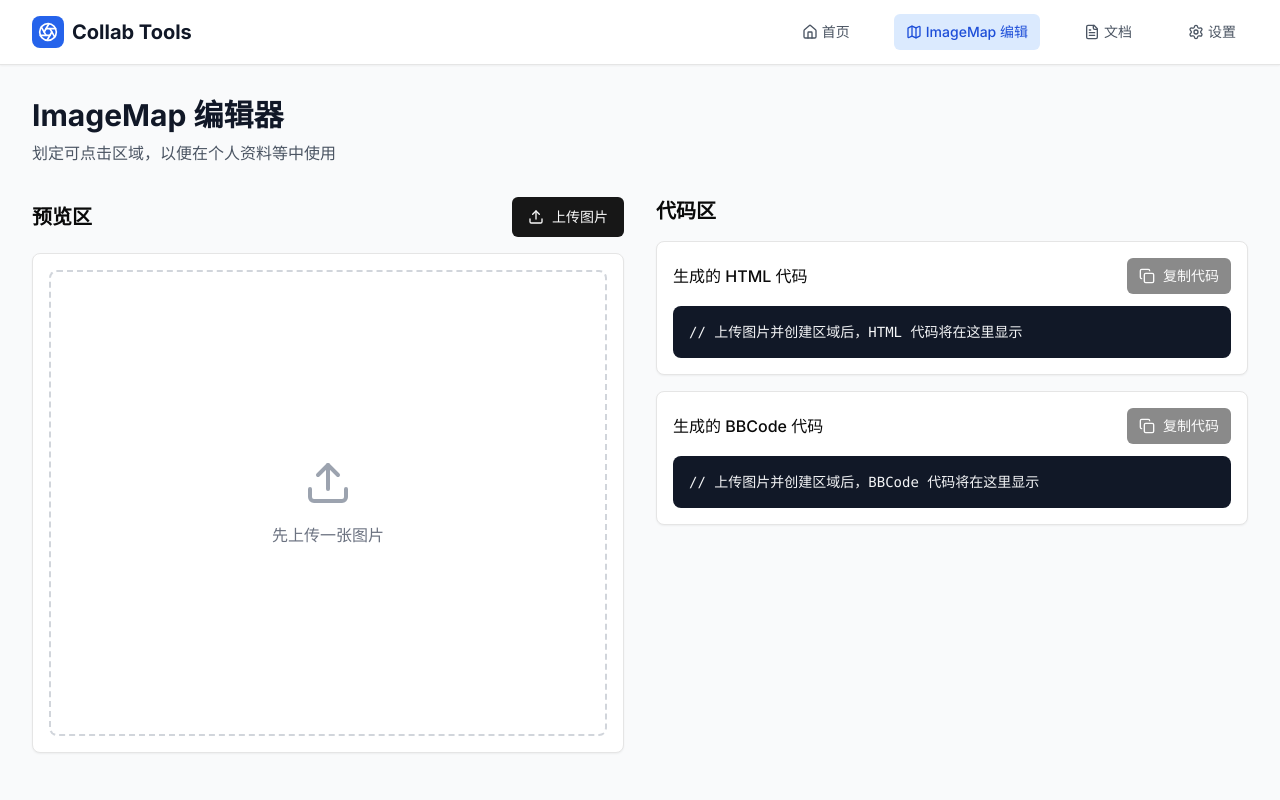
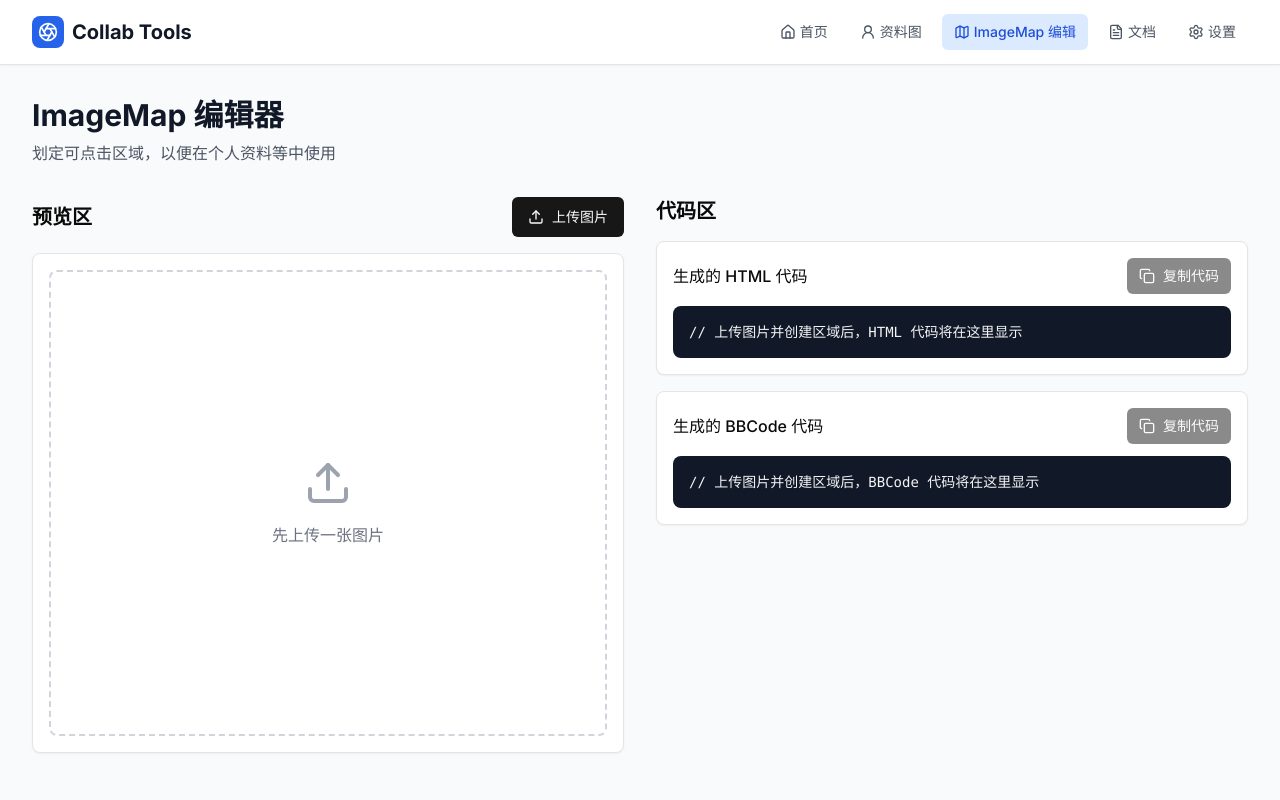
Before and after one commit to CloneWith/osu-collab-tools, a Next.js app: page /editor in a window 1280 px wide. Shown: the top 800 px of the page. Built offline with nearby package versions, Linux system fonts and the light colour scheme.

Commit message:
Nerf navigation bar link spacing

```diff
--- a/components/navbar.tsx
+++ b/components/navbar.tsx
@@ -1,21 +1,23 @@
-"use client"
+"use client";
 
-import Link from "next/link"
-import { usePathname } from "next/navigation"
-import { Button } from "@/components/ui/button"
-import { Map, Home, FileText, Settings, Menu, X, Aperture } from "lucide-react";
-import { useState } from "react"
+import Link from "next/link";
+import { usePathname } from "next/navigation";
+import { Button } from "@/components/ui/button";
+import { Map, Home, FileText, Settings, Menu, X, Aperture, UserRound } from "lucide-react";
+import { useState } from "react";
 
 const navigation = [
-  { name: "首页", href: "/", icon: Home },
-  { name: "ImageMap 编辑", href: "/editor", icon: Map },
-  { name: "文档", href: "/docs", icon: FileText },
-  { name: "设置", href: "/settings", icon: Settings },
-]
+    {name: "首页", href: "/", icon: Home},
+    {name: "资料图", href: "/avatar", icon: UserRound},
+    {name: "ImageMap 编辑", href: "/editor", icon: Map},
+    {name: "文档", href: "/docs", icon: FileText},
+    // TODO: Change to overlay instead of a separate page
+    {name: "设置", href: "/settings", icon: Settings},
+];
 
 export function Navbar() {
-  const pathname = usePathname()
-  const [mobileMenuOpen, setMobileMenuOpen] = useState(false)
+    const pathname = usePathname();
+    const [mobileMenuOpen, setMobileMenuOpen] = useState(false);
 
     return (
         <nav className="bg-white shadow-sm border-b sticky top-0 z-50">
@@ -25,17 +27,17 @@ export function Navbar() {
                     <div className="flex items-center">
                         <Link href="/" className="flex items-center space-x-2">
                             <div className="w-8 h-8 bg-blue-600 rounded-lg flex items-center justify-center">
-                <Aperture className="w-5 h-5 text-white" />
+                                <Aperture className="w-5 h-5 text-white"/>
                             </div>
                             <span className="text-xl font-bold text-gray-900">Collab Tools</span>
                         </Link>
                     </div>
 
                     {/* Desktop Navigation */}
-          <div className="hidden md:flex items-center space-x-8">
+                    <div className="hidden md:flex items-center space-x-2">
                         {navigation.map((item) => {
-              const Icon = item.icon
-              const isActive = pathname === item.href
+                            const Icon = item.icon;
+                            const isActive = pathname === item.href;
                             return (
                                 <Link
                                     key={item.name}
@@ -44,17 +46,18 @@ export function Navbar() {
                                         isActive ? "bg-blue-100 text-blue-700" : "text-gray-600 hover:text-gray-900 hover:bg-gray-100"
                                     }`}
                                 >
-                  <Icon className="w-4 h-4" />
+                                    <Icon className="w-4 h-4"/>
                                     <span>{item.name}</span>
                                 </Link>
-              )
+                            );
                         })}
                     </div>
 
                     {/* Mobile menu button */}
                     <div className="md:hidden">
-            <Button variant="ghost" size="sm" onClick={() => setMobileMenuOpen(!mobileMenuOpen)} className="p-2">
-              {mobileMenuOpen ? <X className="w-5 h-5" /> : <Menu className="w-5 h-5" />}
+                        <Button variant="ghost" size="sm" onClick={() => setMobileMenuOpen(!mobileMenuOpen)}
+                                className="p-2">
+                            {mobileMenuOpen ? <X className="w-5 h-5"/> : <Menu className="w-5 h-5"/>}
                         </Button>
                     </div>
                 </div>
@@ -64,8 +67,8 @@ export function Navbar() {
                     <div className="md:hidden border-t border-gray-200">
                         <div className="px-2 pt-2 pb-3 space-y-1">
                             {navigation.map((item) => {
-                const Icon = item.icon
-                const isActive = pathname === item.href
+                                const Icon = item.icon;
+                                const isActive = pathname === item.href;
                                 return (
                                     <Link
                                         key={item.name}
@@ -75,15 +78,15 @@ export function Navbar() {
                                         }`}
                                         onClick={() => setMobileMenuOpen(false)}
                                     >
-                    <Icon className="w-5 h-5" />
+                                        <Icon className="w-5 h-5"/>
                                         <span>{item.name}</span>
                                     </Link>
-                )
+                                );
                             })}
                         </div>
                     </div>
                 )}
             </div>
         </nav>
-  )
+    );
 }
```
Lines whose indentation alone changed are shown as unchanged.
